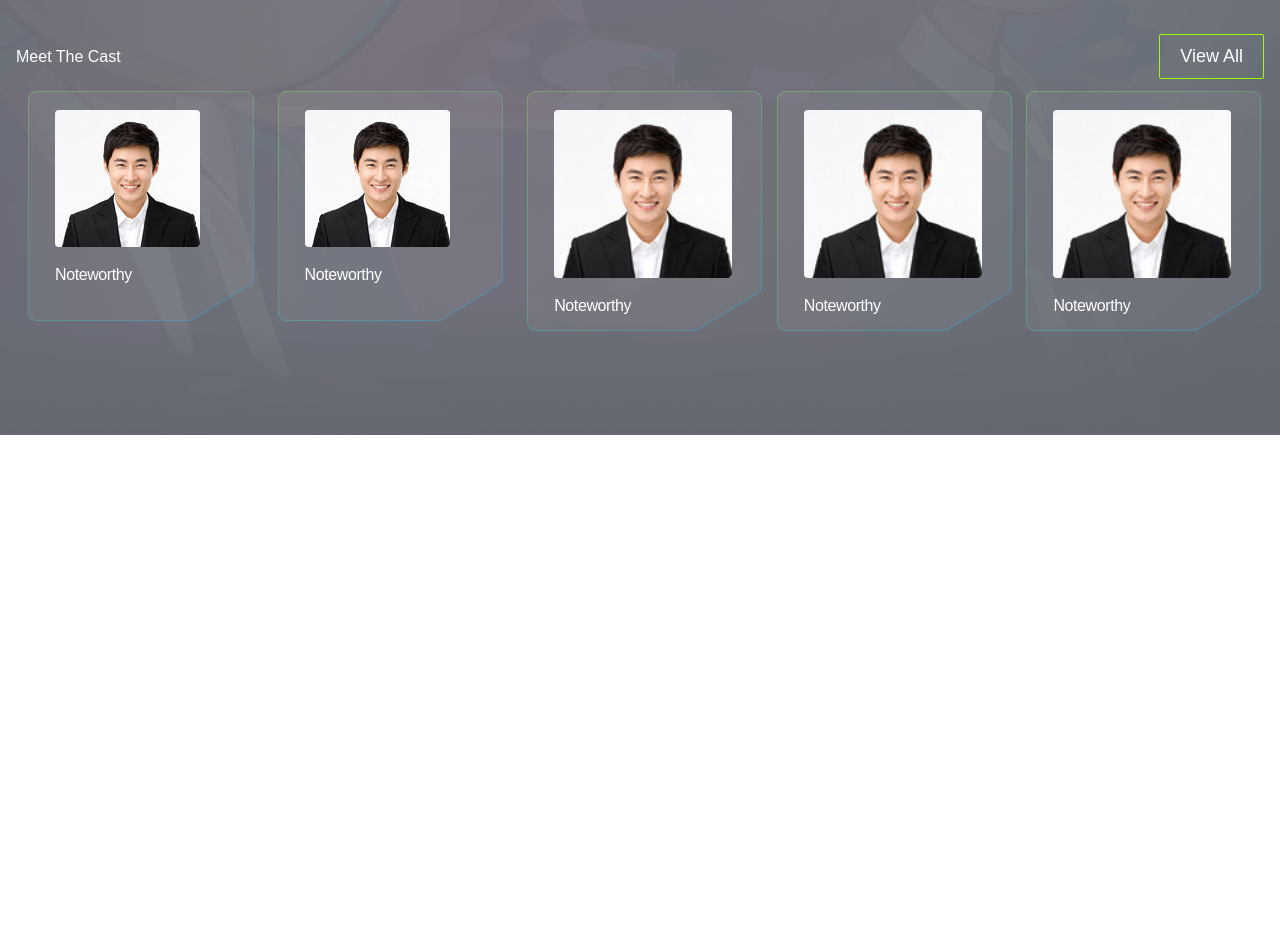
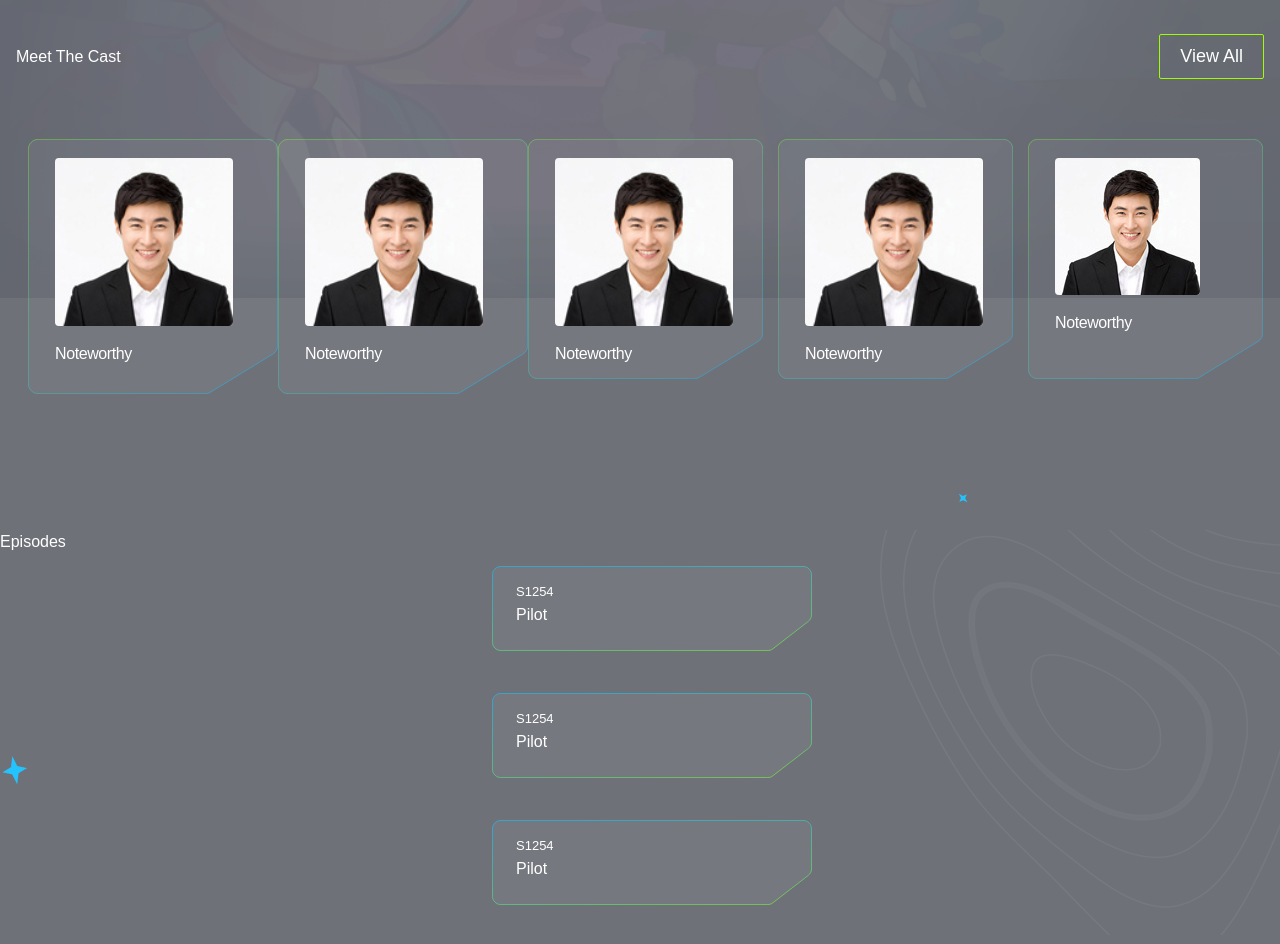
Before and after one commit to jakia12/Rick-morty, a React (Create React App) app: page / in a window 1280 px wide. Shown: the part 640-1584 px from the top of the page. Before the commit the page ends 1075 px from the top, so only its background shows below. Built offline with nearby package versions, Linux system fonts and the light colour scheme.

Commit message:
episodes added

```diff
--- a/public/index.html
+++ b/public/index.html
@@ -39,5 +39,18 @@
       To begin the development, run `npm start` or `yarn start`.
       To create a production bundle, use `npm run build` or `yarn build`.
     -->
+
+    <!-- slick js -->
+    <link
+      rel="stylesheet"
+      type="text/css"
+      charset="UTF-8"
+      href="https://cdnjs.cloudflare.com/ajax/libs/slick-carousel/1.6.0/slick.min.css"
+    />
+    <link
+      rel="stylesheet"
+      type="text/css"
+      href="https://cdnjs.cloudflare.com/ajax/libs/slick-carousel/1.6.0/slick-theme.min.css"
+    />
   </body>
 </html>
--- a/src/components/cast/Cast.jsx
+++ b/src/components/cast/Cast.jsx
@@ -8,13 +8,52 @@ import Chart6 from "../../assets/placeholder-images/t3.jpg";
 import Chart7 from "../../assets/placeholder-images/t5.jpg";
 import border from "../../assets/placeholder-images/border.jpg";
 import castbg from "../../assets/placeholder-images/character.svg";
+import Slider from "react-slick";
 import "./Cast.css";
 
 const Cast = () => {
+  var settings = {
+    dots: false,
+    infinite: true,
+    speed: 500,
+    slidesToShow: 5,
+
+    slidesToScroll: 1,
+    autoplay: true,
+    arrows: false,
+    autoplaySpeed: 2000,
+    responsive: [
+      {
+        breakpoint: 1024,
+        settings: {
+          slidesToShow: 5,
+          slidesToScroll: 1,
+          infinite: true,
+          dots: true,
+        },
+      },
+      {
+        breakpoint: 992,
+        settings: {
+          slidesToShow: 5,
+          slidesToScroll: 1,
+          initialSlide: 2,
+        },
+      },
+      {
+        breakpoint: 768,
+        settings: {
+          slidesToShow: 2,
+          slidesToScroll: 1,
+        },
+      },
+    ],
+    // fade: true,
+  };
   return (
     <section className="py-[64px]">
       <div className=" container px-4 mx-auto max-w-7xl w-full">
-        <div className="flex items-center justify-between">
+        <div className="flex items-center justify-between mb-12">
           <h2 className="text-[24] font-[500] capitalize font-TTTravels text-white">
             Meet the cast
           </h2>
@@ -23,13 +62,16 @@ const Cast = () => {
           </button>
         </div>
 
-        <div className="flex items-center flex-wrap">
-          <div className="w-6/12 md:w-1/5">
-            <div className="relative max-[235px] h-[268px] m-3">
+        <Slider {...settings}>
+          <div className="relative max-w-[235px] md:w-[235px] h-[268px] m-3">
             <img src={castbg} alt="" />
             <div className="absolute top-[19px] left-[27px] w-full h-full">
               <a href="#">
-                  <img class="rounded max-w-[178px]" src={Chart1} alt="" />
+                <img
+                  class="rounded max-w-[178px] md:w-[178px]"
+                  src={Chart1}
+                  alt=""
+                />
               </a>
               <div className="pt-[16px]">
                 <h5 className="mb-2 text-[16px] font-[500] font-poppins text-left tracking-tight  text-white pb-5">
@@ -38,8 +80,6 @@ const Cast = () => {
               </div>
             </div>
           </div>
-          </div>
-          <div className="w-6/12 md:w-1/5">
           <div className="relative max-w-[235px] h-[268px] m-3">
             <img src={castbg} alt="" />
             <div className="absolute top-[19px] left-[27px] w-full h-full">
@@ -53,8 +93,6 @@ const Cast = () => {
               </div>
             </div>
           </div>
-          </div>
-          <div className="w-6/12 md:w-1/5">
           <div className="relative w-[235px] h-[268px] m-3">
             <img src={castbg} alt="" />
             <div className="absolute top-[19px] left-[27px] w-full h-full">
@@ -66,6 +104,18 @@ const Cast = () => {
                   Noteworthy
                 </h5>
               </div>
+            </div>
+          </div>
+          <div className="relative w-[235px] h-[268px] m-3">
+            <img src={castbg} alt="" />
+            <div className="absolute top-[19px] left-[27px] w-full h-full">
+              <a href="#">
+                <img class="rounded w-[178px]" src={Chart1} alt="" />
+              </a>
+              <div className="pt-[16px]">
+                <h5 className="mb-2 text-[16px] font-[500] font-poppins text-left tracking-tight  text-white pb-5">
+                  Noteworthy
+                </h5>
               </div>
             </div>
           </div>
@@ -84,6 +134,62 @@ const Cast = () => {
               </div>
             </div>
           </div>
+          <div className="relative max-w-[235px] md:w-[235px] h-[268px] m-3">
+            <img src={castbg} alt="" />
+            <div className="absolute top-[19px] left-[27px] w-full h-full">
+              <a href="#">
+                <img
+                  class="rounded max-w-[178px] md:w-[178px]"
+                  src={Chart1}
+                  alt=""
+                />
+              </a>
+              <div className="pt-[16px]">
+                <h5 className="mb-2 text-[16px] font-[500] font-poppins text-left tracking-tight  text-white pb-5">
+                  Noteworthy
+                </h5>
+              </div>
+            </div>
+          </div>
+          <div className="relative max-w-[235px] h-[268px] m-3">
+            <img src={castbg} alt="" />
+            <div className="absolute top-[19px] left-[27px] w-full h-full">
+              <a href="#">
+                <img class="rounded max-w-[178px]" src={Chart1} alt="" />
+              </a>
+              <div className="pt-[16px]">
+                <h5 className="mb-2 text-[16px] font-[500] font-poppins text-left tracking-tight  text-white pb-5">
+                  Noteworthy
+                </h5>
+              </div>
+            </div>
+          </div>
+          <div className="relative w-[235px] h-[268px] m-3">
+            <img src={castbg} alt="" />
+            <div className="absolute top-[19px] left-[27px] w-full h-full">
+              <a href="#">
+                <img class="rounded w-[178px]" src={Chart1} alt="" />
+              </a>
+              <div className="pt-[16px]">
+                <h5 className="mb-2 text-[16px] font-[500] font-poppins text-left tracking-tight  text-white pb-5">
+                  Noteworthy
+                </h5>
+              </div>
+            </div>
+          </div>
+          <div className="relative w-[235px] h-[268px] m-3">
+            <img src={castbg} alt="" />
+            <div className="absolute top-[19px] left-[27px] w-full h-full">
+              <a href="#">
+                <img class="rounded w-[178px]" src={Chart1} alt="" />
+              </a>
+              <div className="pt-[16px]">
+                <h5 className="mb-2 text-[16px] font-[500] font-poppins text-left tracking-tight  text-white pb-5">
+                  Noteworthy
+                </h5>
+              </div>
+            </div>
+          </div>
           <div className="w-2/5 md:w-1/5">
             <div className="relative w-[235px] h-[268px] m-3">
               <img src={castbg} alt="" />
@@ -99,7 +205,7 @@ const Cast = () => {
               </div>
             </div>
           </div>
-        </div>
+        </Slider>
       </div>
     </section>
   );
--- /dev/null
+++ b/src/components/episodes/Episodes.jsx
@@ -0,0 +1,78 @@
+import React from "react";
+import spiralBg from "../../assets/media-assets/Home page/Background  Elements/spiral-sm.png";
+import substract from "../../assets/placeholder-images/substract.svg";
+import Slider from "react-slick";
+
+const Episodes = () => {
+  var settings = {
+    dots: false,
+    infinite: true,
+    speed: 500,
+    slidesToShow: 4,
+
+    slidesToScroll: 1,
+    autoplay: true,
+    arrows: false,
+    autoplaySpeed: 2000,
+    responsive: [
+      {
+        breakpoint: 1024,
+        settings: {
+          slidesToShow: 4,
+          slidesToScroll: 1,
+          infinite: true,
+          dots: true,
+        },
+      },
+      {
+        breakpoint: 992,
+        settings: {
+          slidesToShow: 3,
+          slidesToScroll: 1,
+          initialSlide: 2,
+        },
+      },
+      {
+        breakpoint: 768,
+        settings: {
+          slidesToShow: 2,
+          slidesToScroll: 1,
+        },
+      },
+    ],
+    // fade: true,
+  };
+  return (
+    <section
+      style={{
+        backgroundImage: `url(${spiralBg})`,
+        backgroundPosition: "right",
+        backgroundSize: "auto",
+        backgroundRepeat: "no-repeat",
+        backgroundBlendMode: "screen",
+        minHeight: 314,
+      }}
+    >
+      <div className="container  mx-auto max-w-7xl w-full">
+        <h2 className="text-[24] font-[500] capitalize font-TTTravels text-white text-left">
+          Episodes
+        </h2>
+        <Slider {...settings}>
+          <div className="relative max-w-[340px] md:w-[340px] h-[96px] m-3">
+            <img src={substract} alt="" />
+            <div className="absolute top-[13px] left-[24px] w-full h-full  text-left">
+              <span className="text-[13px] text-white font-TTTravels capitalize">
+                s1254
+              </span>
+              <h3 className="text-white font-TTTravels text-[16px] capitalize">
+                Pilot
+              </h3>
+            </div>
+          </div>
+        </Slider>
+      </div>
+    </section>
+  );
+};
+
+export default Episodes;
--- a/src/pages/home/Home.jsx
+++ b/src/pages/home/Home.jsx
@@ -3,17 +3,20 @@ import bannerBg from "../../assets/media-assets/Home page/Background  Elements/b
 
 import bannerLogo from "../../assets/media-assets/Logo.png";
 import Cast from "../../components/cast/Cast";
+import Episodes from "../../components/episodes/Episodes";
 import HeroBanner from "../../components/heroSection/HeroBanner";
+import starBg from "../../assets/media-assets/Home page/Background  Elements/star.png";
 
 const Home = () => {
   return (
+    <>
       <header
         className="relative"
         style={{
           backgroundImage: `url(${bannerBg})`,
           backgroundColor: "#191d29a0",
           backgroundPosition: "center center",
-        backgroundSize: "cover",
+          backgroundSize: "contain",
           backgroundRepeat: "no-repeat",
           minHeight: 550,
           backgroundBlendMode: "screen",
@@ -30,6 +33,22 @@ const Home = () => {
         {/* cast section */}
         <Cast />
       </header>
+
+      <section
+        className="py-10"
+        style={{
+          backgroundImage: `url(${starBg})`,
+          backgroundColor: "#191d29a0",
+          backgroundSize: "auto",
+          backgroundRepeat: "no-repeat",
+          minHeight: 450,
+          backgroundBlendMode: "screen",
+        }}
+      >
+        {/* episode section */}
+        <Episodes />
+      </section>
+    </>
   );
 };
 
```
Also changed, not shown: src/assets/media-assets/Home page/Background  Elements/spiral-sm.png (added). Lines whose indentation alone changed are shown as unchanged.
